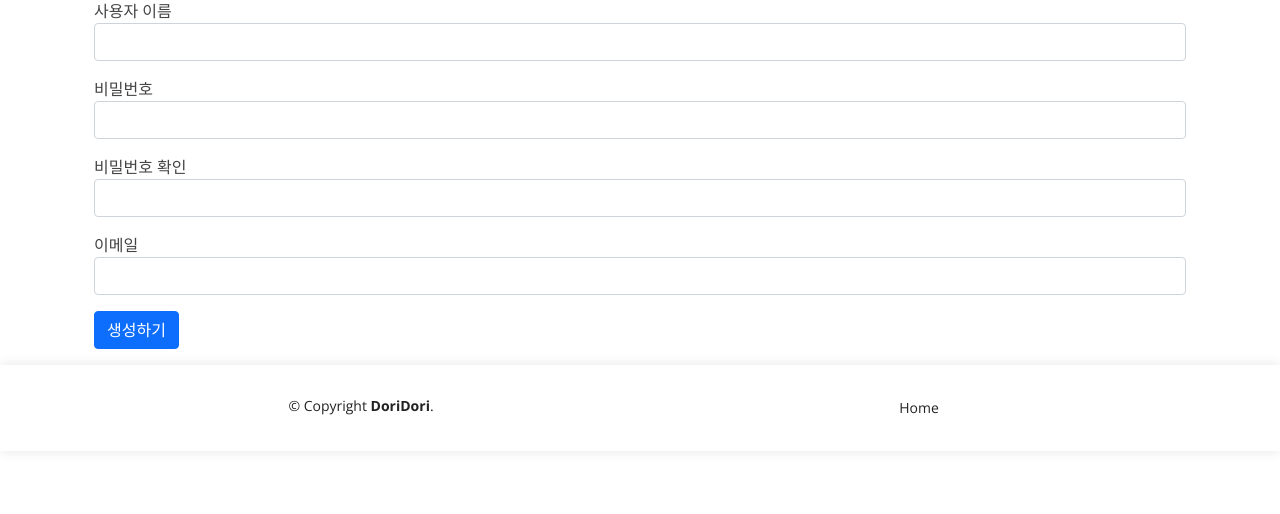
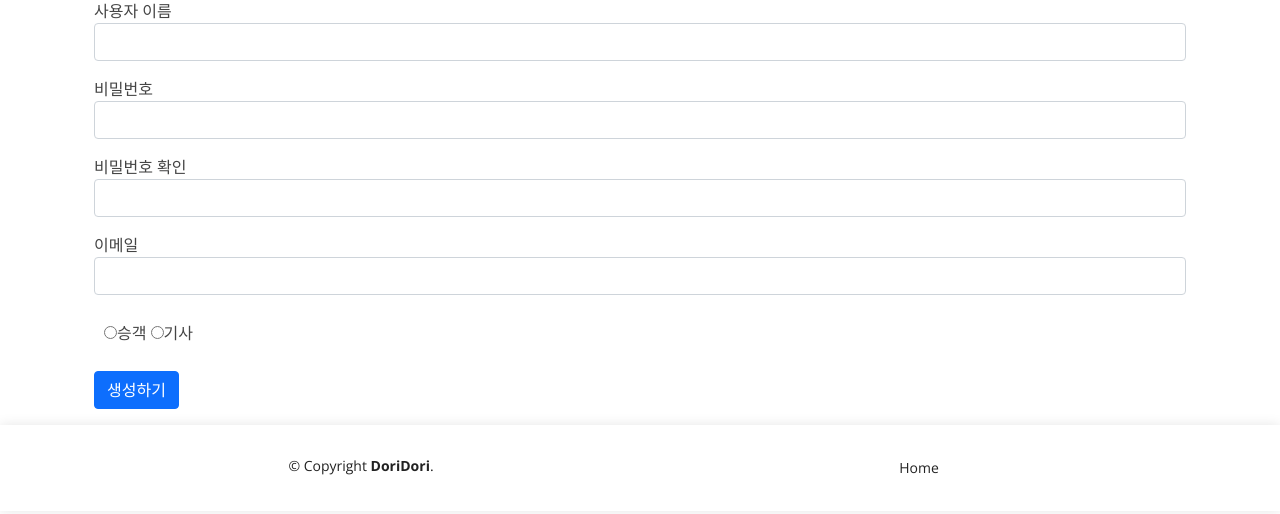
Before and after one commit to sod723/DoriDori, a Django app: page /user/signup/ in a window 1280 px wide. Shown: the part 61-575 px from the top of the page. Run offline with Django 4.2, Linux system fonts and the light colour scheme; some libraries are stand-ins or nearby versions.

Commit message:
member type

```diff
--- a/templates/user/signup.html
+++ b/templates/user/signup.html
@@ -24,8 +24,14 @@
             <input type="text" class="form-control" name="email" id="email"
                    value="{{ form.email.value|default_if_none:'' }}">
         </div>
+        <div class="form-check mb-3" style="padding: 10px">
+          <input type='radio' name='first_name'  id="choice{{ forloop.counter }}" value="passenger"/>승객
+          <input type='radio' name='first_name'  id="choice{{ forloop.counter }}" value="driver"/>기사
+        </div>
+        <button id="join_button" type="submit" class="btn btn-primary">생성하기</button>
 
-        <button type="submit" class="btn btn-primary">생성하기</button>
+
+
     </form>
 </div>
 {% endblock %}
--- a/user/forms.py
+++ b/user/forms.py
@@ -8,4 +8,4 @@ class UserForm(UserCreationForm):
 
     class Meta:
         model = User
-        fields = ("username", "password1", "password2", "email")
+        fields = ("username", "password1", "password2", "email", "first_name")
--- a/user/models.py
+++ b/user/models.py
@@ -1,5 +1,3 @@
-from django.contrib.auth.base_user import AbstractBaseUser
-from django.db import models
 
 # # Create your models here.
 # class User(AbstractBaseUser):
@@ -32,5 +30,5 @@ from django.db import models
 #     USERNAME_FIELD = 'nickname'
 #
 #
-#     class Meta:
+#     class Metaㅋ
 #         db_table = "User"
--- a/user/views.py
+++ b/user/views.py
@@ -10,6 +10,7 @@ def signup(request):
             username = form.cleaned_data.get('username')
             raw_password = form.cleaned_data.get('password1')
             user = authenticate(username=username, password=raw_password)  # 사용자 인증
+            first_name = form.cleaned_data.get('first_name')
             login(request, user)  # 로그인
             return redirect('index')
     else:
```
